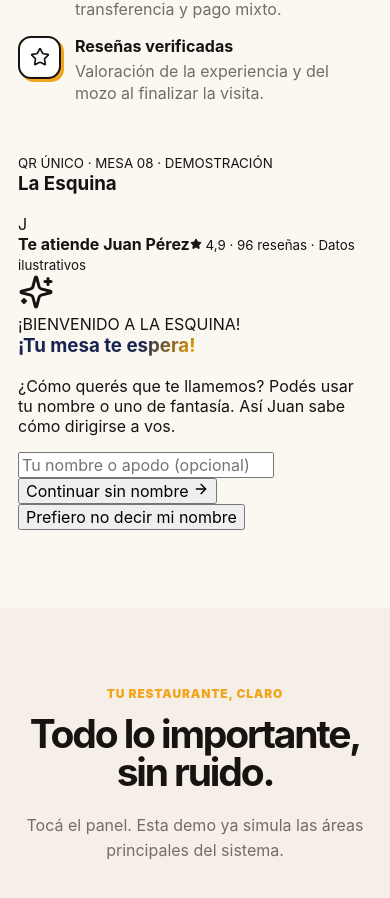
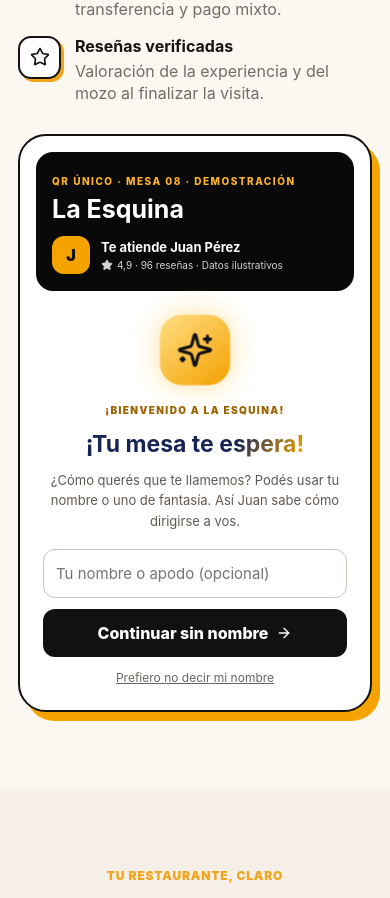
Before and after one commit to tobiasc541/restaurante-app, a Next.js app: page / in a window 390 px wide. Shown: the part 2490-3388 px from the top of the page. Built offline with nearby package versions, Linux system fonts and the light colour scheme.

Commit message:
Style responsive interactive QR onboarding and billing showcase

```diff
--- a/app/globals.css
+++ b/app/globals.css
@@ -429,3 +429,17 @@ html,body{background:#fff!important;width:210mm!important}.demoPortal{position:s
 .mesaWelcomeCard .mesaShinyText{filter:drop-shadow(0 3px 12px #0006)}
 .mesaPriceOffer b{font-variant-numeric:tabular-nums;white-space:nowrap}
 @media(prefers-reduced-motion:reduce){.mesaShinyText{animation:none!important;background-position:50% center}}
+
+/* Presentación interactiva del QR y facturación en landing */
+.mesaExperienceV2{align-items:center!important;gap:clamp(30px,6vw,85px)!important}
+.mesaLandingQrPhone{width:100%;max-width:390px;justify-self:center;background:#fff;border:2px solid #111;border-radius:28px;padding:16px;box-shadow:8px 9px 0 #f5a300;box-sizing:border-box;min-width:0}
+.mesaLandingQrTop{background:#090909;color:#fff;border-radius:17px;padding:17px 16px}
+.mesaLandingQrTop>small{font-size:10px;font-weight:850;letter-spacing:1.5px;color:#ffb329}
+.mesaLandingQrTop h3{font-size:25px;margin:5px 0 12px;color:#fff}
+.mesaLandingWaiter{display:flex;align-items:center;gap:11px}.mesaLandingAvatar{width:38px;height:38px;border-radius:12px;background:#f5a300;color:#111;display:grid;place-items:center;font-weight:900;flex-shrink:0}.mesaLandingWaiter b{font-size:13px;display:block}.mesaLandingWaiter small{display:flex;gap:4px;align-items:center;color:#d4d4d4;font-size:10px;margin-top:4px}
+.mesaLandingGuestWelcome{padding:25px 7px 8px;text-align:center;animation:mesaWelcomePop .7s cubic-bezier(.2,1,.3,1) both}.mesaLandingWelcomeIcon{width:68px;height:68px;border-radius:21px;margin:0 auto 14px;background:linear-gradient(140deg,#ffde84,#f4a100);color:#111;display:grid;place-items:center;box-shadow:0 0 28px #ffc43a77;animation:mesaLandingIconPulse 3s ease-in-out infinite}.mesaLandingEyebrow{font-size:10px;font-weight:900;letter-spacing:1.4px;color:#9c6400}.mesaLandingGuestWelcome h3{font-size:clamp(23px,3vw,30px);margin:12px 0}.mesaLandingGuestWelcome p{font-size:13px;color:#605850;line-height:1.55;margin-bottom:18px}.mesaLandingGuestWelcome input{width:100%;box-sizing:border-box;border:1.5px solid #c9c3bb;border-radius:12px;padding:14px 12px;font-size:15px;background:white;color:#111}.mesaLandingWelcomePrimary{display:flex;align-items:center;justify-content:center;gap:8px;width:100%;background:#111;color:#fff;border:0;border-radius:12px;padding:14px 12px;font-weight:850;margin-top:11px;cursor:pointer}.mesaLandingSkip,.mesaLandingRestart{display:block;margin:12px auto 0;background:none;border:0;color:#6c645e;text-decoration:underline;cursor:pointer;font-size:12px}
+.mesaLandingQrServices{padding:19px 5px 7px}.mesaLandingTableLine{display:flex;align-items:center;justify-content:space-between}.mesaLandingTableLine span{display:flex;align-items:center;gap:4px;color:#097735;background:#e6f8eb;border-radius:99px;padding:5px 8px;font-size:11px;font-weight:800}.mesaLandingQrServices h3{font-size:22px;margin:20px 0}.mesaLandingActions{display:grid;grid-template-columns:repeat(2,minmax(0,1fr));gap:8px}.mesaLandingActions button{display:flex;min-height:86px;flex-direction:column;align-items:flex-start;justify-content:space-between;text-align:left;gap:12px;padding:12px;border:1.5px solid #111;border-radius:12px;background:#fff;cursor:pointer;color:#111}.mesaLandingActions button:hover{background:#fff3d8}.mesaLandingActions b{font-size:12px;line-height:1.25}
+.mesaLandingBilling{padding:18px;margin-bottom:16px;background:#fff9f0;border:1px solid #eadac2;border-radius:16px}.mesaLandingBilling>div:first-child{display:flex;justify-content:space-between;align-items:center;flex-wrap:wrap;gap:7px;margin-bottom:14px}.mesaDemoChip{font-size:10px;font-weight:800;color:#a36700;background:#ffebbf;padding:5px 8px;border-radius:50px}.mesaLandingBillLine,.mesaLandingBillTotal{display:flex;justify-content:space-between;gap:10px;padding:8px 0;font-size:13px}.mesaLandingBillTotal{border-top:1px solid #dfcbb1;margin-top:8px;font-weight:900;font-size:16px}.mesaLandingPayOptions{display:flex;gap:7px;flex-wrap:wrap;margin-top:10px}.mesaLandingPayOptions span{background:#111;color:white;border-radius:99px;padding:6px 9px;font-size:11px}.mesaLandingBilling p{font-size:12px;color:#675c50;line-height:1.5;margin:12px 0 0}
+@keyframes mesaLandingIconPulse{0%,100%{transform:scale(1);box-shadow:0 0 18px #ffc43a44}50%{transform:scale(1.06);box-shadow:0 0 34px #ffc43aaa}}
+@media(max-width:760px){.mesaLandingQrPhone{margin:0 auto}.mesaLandingBilling{padding:12px}}
+@media(prefers-reduced-motion:reduce){.mesaLandingWelcomeIcon,.mesaLandingGuestWelcome{animation:none}}
```
